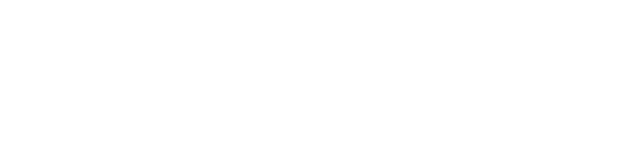
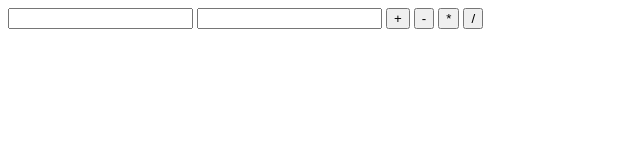
Before and after one commit to sush1998/Build, a plain HTML site: page buildOne/index.html in a window 1280 px wide. Shown: the whole page, without its empty margins (0-640 px from the left). Drawn offline with Linux system fonts and the light colour scheme.

Commit message:
create: html structure ready

```diff
--- a/buildOne/index.html
+++ b/buildOne/index.html
@@ -7,6 +7,12 @@
     <title>Document</title>
 </head>
 <body>
-
+    <input type="number" id="input1">
+    <input type="number" id="input2">
+    <button id="btn-add">+</button>
+    <button id="btn-substract">-</button>
+    <button id="btn-multiply">*</button>
+    <button id="btn-divide">/</button>
+    <div id="output"></div>
 </body>
 </html>
```
